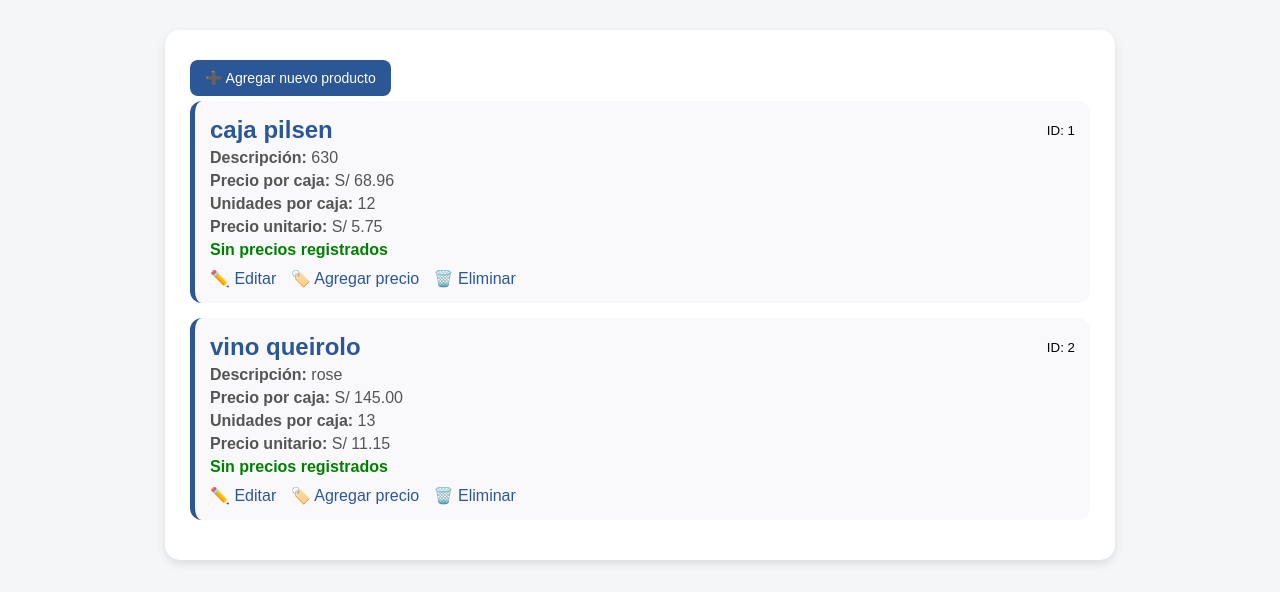
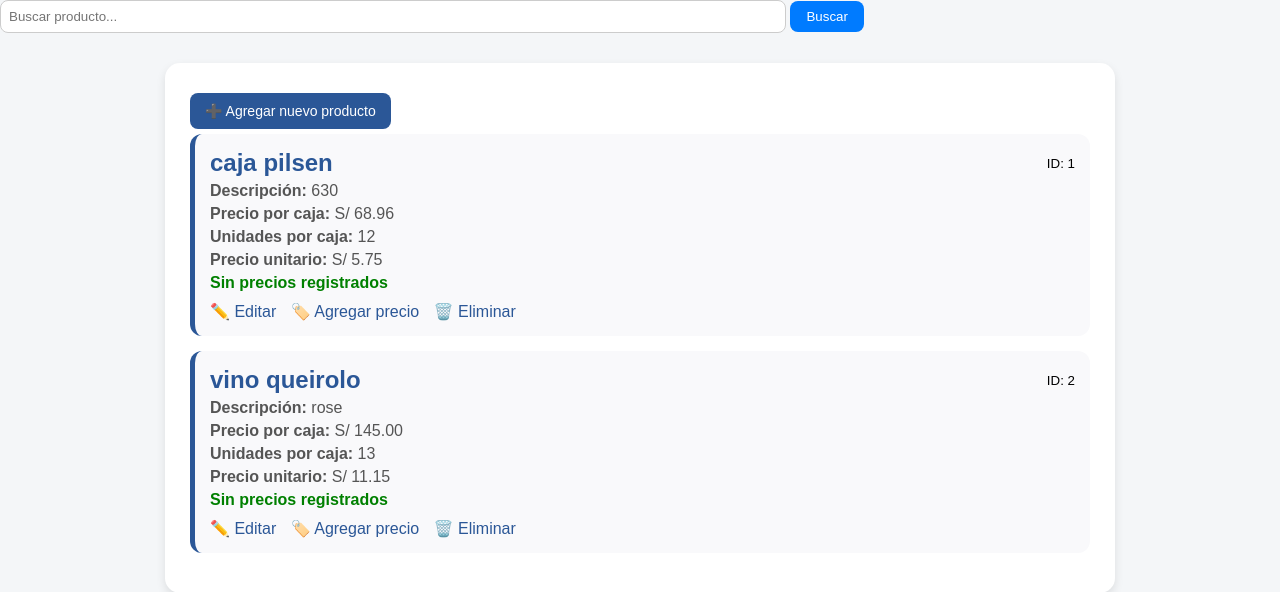
Before and after one commit to Andersonriera/gestor-precios-flask, a Flask app: page / in a window 1280 px wide. Shown: the part 68-660 px from the top of the page. Run offline with Flask 3, Linux system fonts and the light colour scheme; data comes from the database, SQL or seed files in the repository.

Commit message:
Agrego buscador de productos

```diff
--- a/app.py
+++ b/app.py
@@ -38,14 +38,20 @@ with conectar() as con:
 # ------------------------------
 # Página principal
 # ------------------------------
-@app.route('/')
+@app.route('/', methods=['GET'])
 def index():
+    search = request.args.get('search', '')  # <-- captura lo que el usuario escribe
     conn = sqlite3.connect('productos.db')
     conn.row_factory = sqlite3.Row
-    productos = conn.execute('SELECT * FROM productos').fetchall()
+
+    if search:
+        query = "SELECT * FROM productos WHERE nombre LIKE ? OR descripcion LIKE ?"
+        productos = conn.execute(query, (f'%{search}%', f'%{search}%')).fetchall()
+    else:
+        productos = conn.execute('SELECT * FROM productos').fetchall()
+
     conn.close()
-
-    return render_template('index.html', productos=productos)
+    return render_template('index.html', productos=productos, search=search)
 # ------------------------------
 # Agregar producto
 # ------------------------------
--- a/templates/index.html
+++ b/templates/index.html
@@ -85,6 +85,18 @@
 <body>
 
     <header>📦 Gestor de Precios</header>
+<form method="get" action="/" class="mb-4">
+  <input
+    type="text"
+    name="search"
+    placeholder="Buscar producto..."
+    value="{{ search }}"
+    style="padding: 8px; width: 60%; border-radius: 8px; border: 1px solid #ccc;"
+  >
+  <button type="submit" style="padding: 8px 16px; border: none; border-radius: 8px; background-color: #007BFF; color: white;">
+    Buscar
+  </button>
+</form>
 
     <div class="container">
         <a href="/agregar" class="btn">➕ Agregar nuevo producto</a>
```
